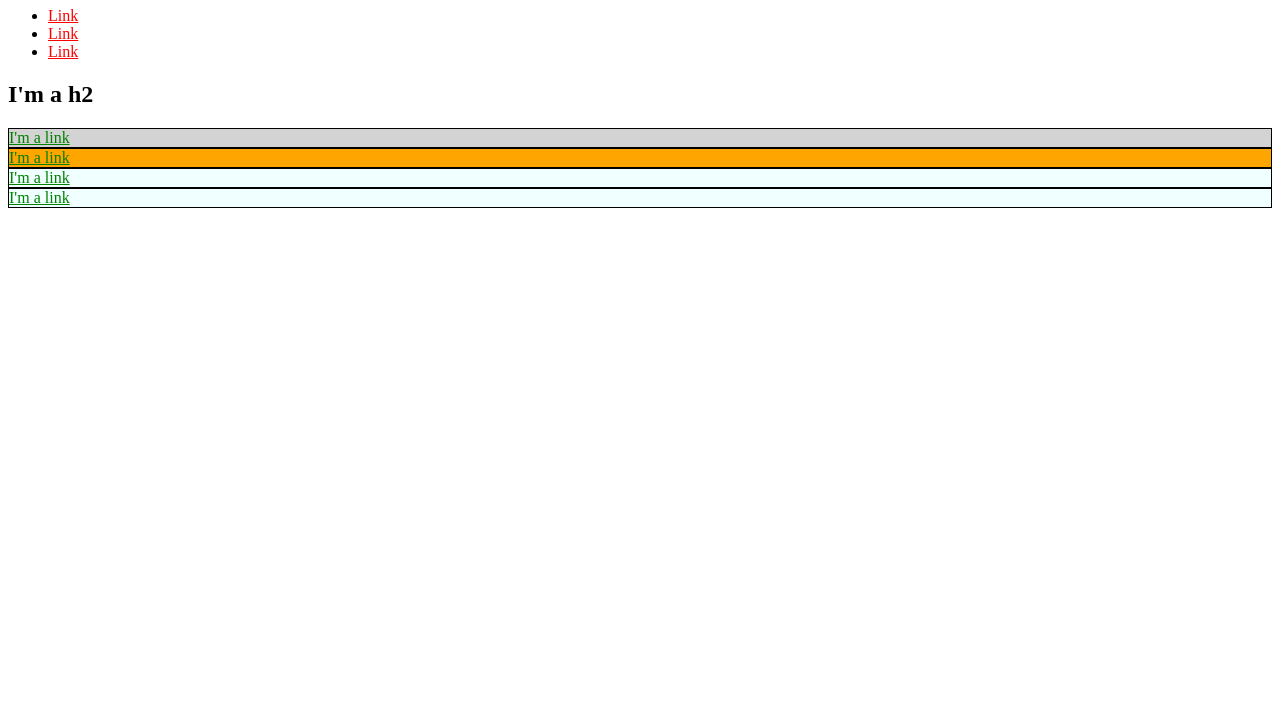
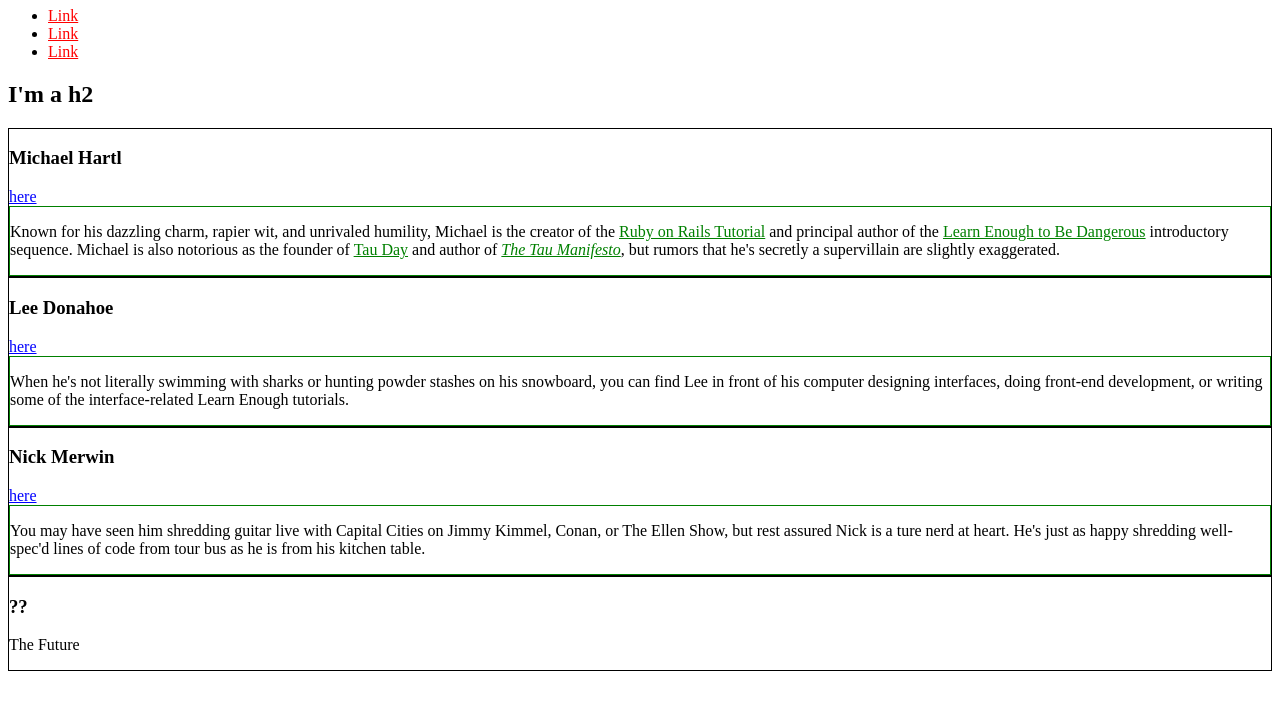
Before and after one commit to AliSahaf/alisahaf.github.io, a plain HTML site: page index.html in a window 1280 px wide. Shown: the part 73-800 px from the top of the page. Drawn offline with Linux system fonts and the light colour scheme.

Commit message:
Add bios and there styles

```diff
--- a/index.html
+++ b/index.html
@@ -4,33 +4,35 @@
     <title>Page: Don't Panic</title>
     <meta charset="utf-8" />
     <style>
+      /* GLOBAR STYLES */
       a {
         color: red;
       }
 
-      #exec-bio {
-        background-color: lightgrey;
+      div {
+        border: 1px solid green;
       }
 
-      #chair-bio {
-        background-color: orange;
+      /* html {background: red;} */
+
+      /* SOCIAL STYLES */
+      .social-link {
+        color: blue;
       }
 
+      /* BIO STYLES */
       .bio-box {
         border: 1px solid black;
       }
 
-      .bio-box a {
+      .bio-copy a {
         color: green;
       }
 
-      .azure {
-        background-color: azure;
-      }
     </style>
   </head>
   <body>
-    <h1>I'm a h1</h1>
+    <h1 class="social-link">I'm a h1</h1>
     <ul>
       <li>
         <a href="http://example.com">Link</a>
@@ -43,17 +45,38 @@
       </li>
     </ul>
     <h2>I'm a h2</h2>
-    <div id="exec-bio" class="bio-box azure">
-      <a href="http://example.com">I'm a link</a>
+    <div class="bio-box">
+      <h3>Michael Hartl</h3>
+      <a href="http://twitter.com/mhartl" class="social-link">here</a>
+      <div class="bio-copy">
+        <p>
+          Known for his dazzling charm, rapier wit, and unrivaled humility, Michael is the creator of the <a href="http://railstutorial.org/">Ruby on Rails Tutorial</a> and principal author of the <a href="http://learnenough.com/">Learn Enough to Be Dangerous</a> introductory sequence. Michael is also notorious as the founder of <a href="http://tauday.com/">Tau Day</a> and author of <a href="http://tauday.com/tau-manifesto"><em>The Tau Manifesto</em></a>, but rumors that he's secretly a supervillain are slightly exaggerated.
+        </p>
+      </div>
     </div>
-    <div id="chair-bio" class="bio-box azure">
-      <a href="http://example.com">I'm a link</a>
+    <div class="bio-box alert">
+      <h3>Lee Donahoe</h3>
+      <a href="http://twitter.com/leedonahoe" class="social-link">here</a>
+      <div class="bio-copy">
+        <p>
+          When he's not literally swimming with sharks or hunting powder stashes on his snowboard, you can find Lee in front of his computer designing interfaces, doing front-end development, or writing some of the interface-related Learn Enough tutorials.
+        </p>
+      </div>
     </div>
-    <div class="bio-box azure">
-      <a href="http://example.com">I'm a link</a>
+    <div class="bio-box">
+      <h3> Nick Merwin</h3>
+      <a href="http://twitter.com/mickmerwin" class="social-link">here</a>
+      <div class="bio-copy">
+        <p>
+          You may have seen him shredding guitar live with Capital Cities on Jimmy Kimmel, Conan, or The Ellen Show, but rest assured Nick is a ture nerd  at heart. He's just as happy shredding well-spec'd lines of code from tour bus as he is from his kitchen table.
+        </p>
+      </div>
     </div>
-    <div class="bio-box azure">
-      <a href="http://example.com">I'm a link</a>
+    <div class="bio-box">
+      <h3>??</h3>
+      <p>
+        The Future
+      </p>
     </div>
   </body>
 </html>
```
